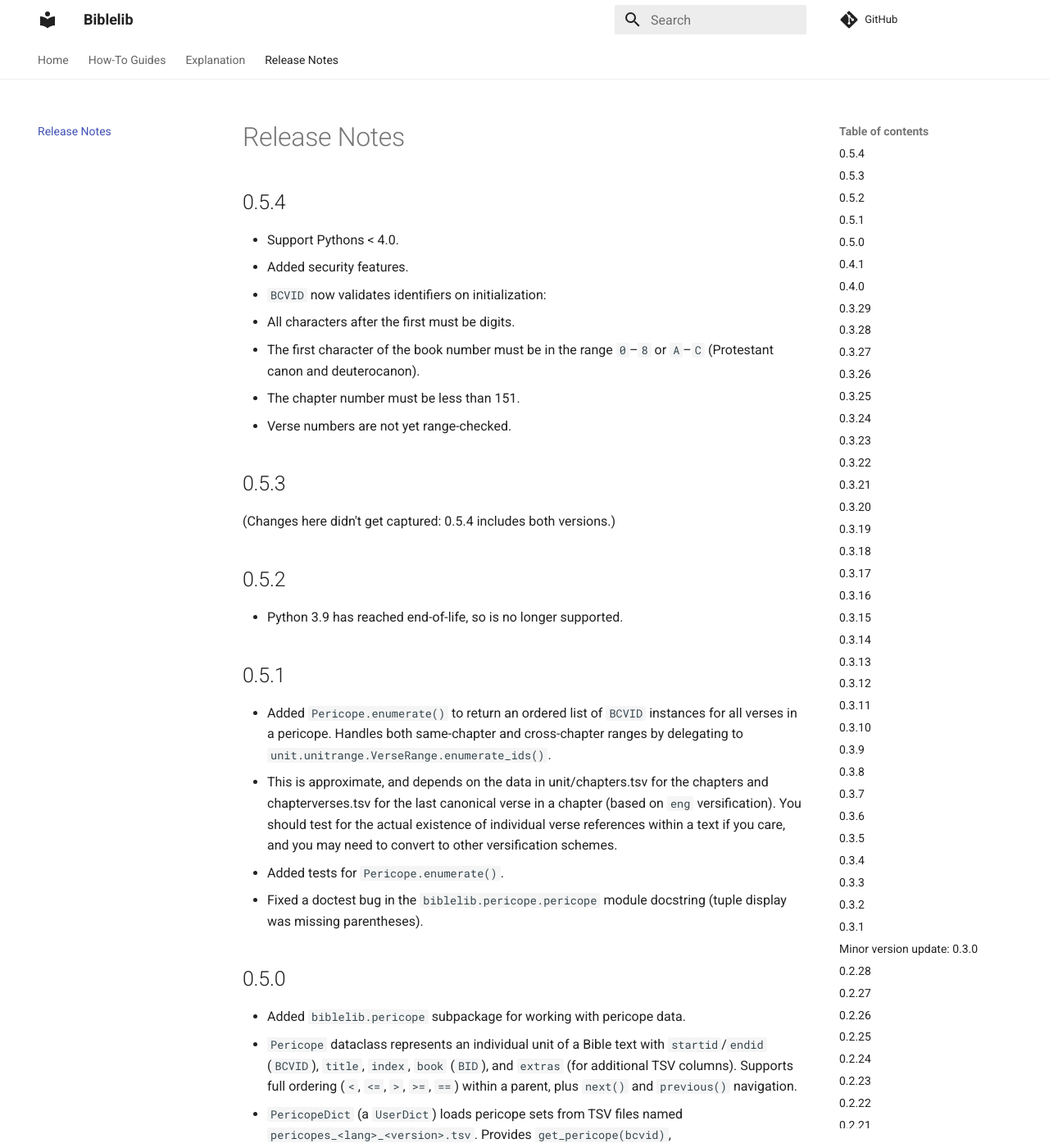
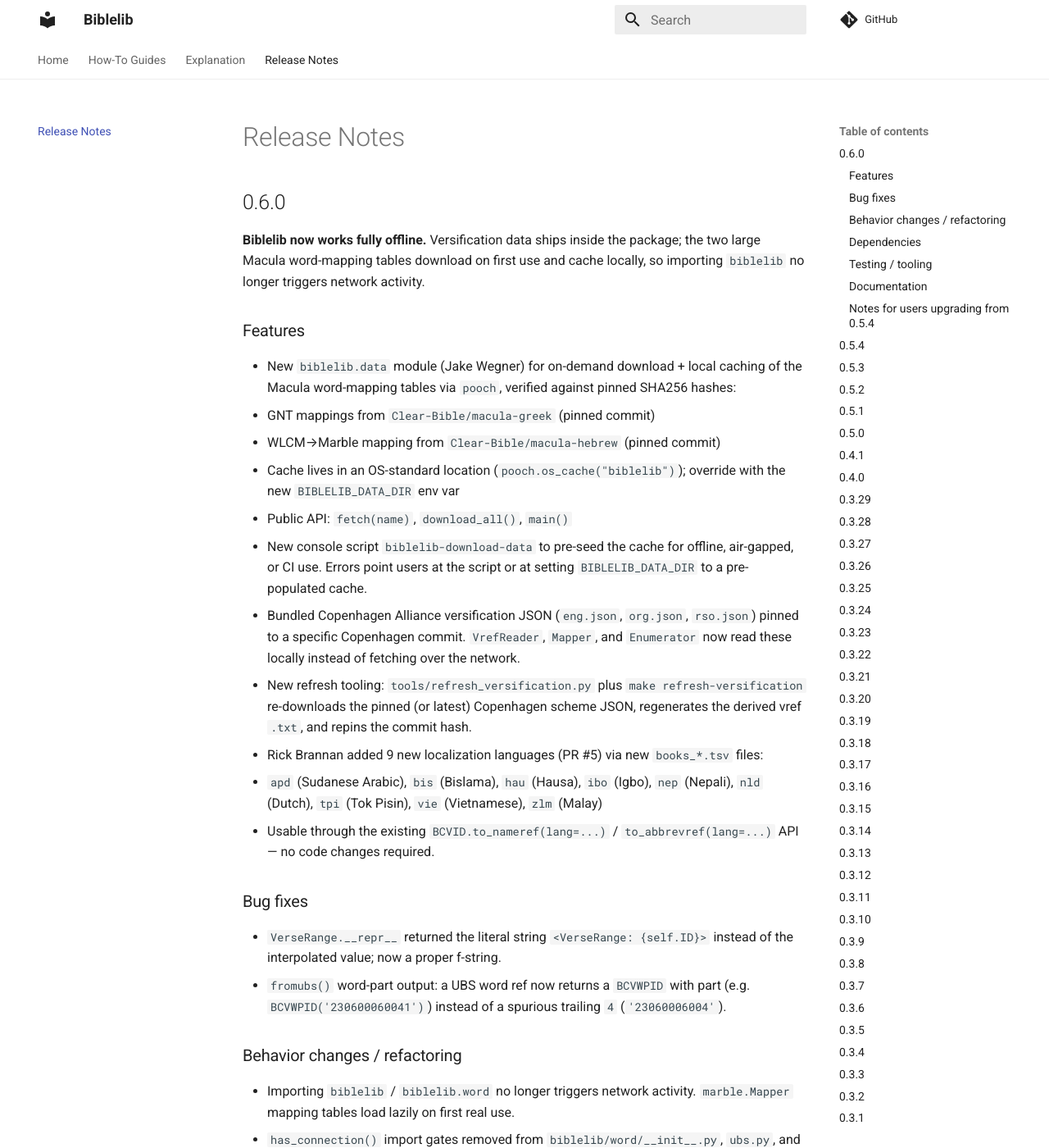
Before and after one commit to Clear-Bible/Biblelib, an MkDocs documentation site: the page built from docs/ReleaseNotes.md, in a window 1280 px wide and 1400 px high. Shown: the whole window at 82% size. Built offline with MkDocs 1.6.1 and Material for MkDocs 9.7.7, drawn with Linux system fonts in a browser that asks for light colours; comment, search, counter and statistics services are not loaded; some of the changed text lies outside the part shown.

Commit message:
added 0.6.0 documentation
by GlooCode

```diff
--- a/docs/ReleaseNotes.md
+++ b/docs/ReleaseNotes.md
@@ -1,4 +1,66 @@
 # Release Notes
+
+## 0.6.0
+
+**Biblelib now works fully offline.** Versification data ships inside the package; the two large Macula word-mapping tables download on first use and cache locally, so importing `biblelib` no longer triggers network activity.
+
+### Features
+
+- New `biblelib.data` module (Jake Wegner) for on-demand download + local caching of the Macula word-mapping tables via `pooch`, verified against pinned SHA256 hashes:
+  - GNT mappings from `Clear-Bible/macula-greek` (pinned commit)
+  - WLCM→Marble mapping from `Clear-Bible/macula-hebrew` (pinned commit)
+  - Cache lives in an OS-standard location (`pooch.os_cache("biblelib")`); override with the new `BIBLELIB_DATA_DIR` env var
+  - Public API: `fetch(name)`, `download_all()`, `main()`
+- New console script `biblelib-download-data` to pre-seed the cache for offline, air-gapped, or CI use. Errors point users at the script or at setting `BIBLELIB_DATA_DIR` to a pre-populated cache.
+- Bundled Copenhagen Alliance versification JSON (`eng.json`, `org.json`, `rso.json`) pinned to a specific Copenhagen commit. `VrefReader`, `Mapper`, and `Enumerator` now read these locally instead of fetching over the network.
+- New refresh tooling: `tools/refresh_versification.py` plus `make refresh-versification` re-downloads the pinned (or latest) Copenhagen scheme JSON, regenerates the derived vref `.txt`, and repins the commit hash.
+- Rick Brannan added 9 new localization languages (PR #5) via new `books_*.tsv` files:
+  - `apd` (Sudanese Arabic), `bis` (Bislama), `hau` (Hausa), `ibo` (Igbo),
+    `nep` (Nepali), `nld` (Dutch), `tpi` (Tok Pisin), `vie` (Vietnamese),
+    `zlm` (Malay)
+  - Usable through the existing `BCVID.to_nameref(lang=...)` / `to_abbrevref(lang=...)` API — no code changes required.
+
+### Bug fixes
+
+- `VerseRange.__repr__` returned the literal string `<VerseRange: {self.ID}>` instead of the interpolated value; now a proper f-string.
+- `fromubs()` word-part output: a UBS word ref now returns a `BCVWPID` with part (e.g. `BCVWPID('230600060041')`) instead of a spurious trailing `4` (`'23060006004'`).
+
+### Behavior changes / refactoring
+
+- Importing `biblelib` / `biblelib.word` no longer triggers network activity. `marble.Mapper` mapping tables load lazily on first real use.
+- `has_connection()` import gates removed from `biblelib/word/__init__.py`, `ubs.py`, and `mappings/__init__.py`. `fromubs` and `Mapper` are now always available regardless of connectivity. `has_connection()` is retained as public API but no longer used internally.
+- `ethiopian_custom` versification scheme dropped (upstream source no longer exists); only `eng`/`org`/`rso` remain.
+- `VrefReader` gained a `sourcefile` kwarg; `vref_file` is now a local `Path` instead of a URL.
+- `Mapper` and `Enumerator` read bundled `<scheme>.json` locally instead of fetching Copenhagen Alliance JSON over the network.
+- Python version constraint narrowed: `>=3.10,<4.0` → `>=3.10,<3.14`.
+- `biblelib/unit/chapter.py`: doctest modernization and type-hint cleanup (`Optional[...]`/`Union[...]` → `X | None` syntax). `Chapter` now exposes `_books` / `_chapters` class collections.
+
+### Dependencies
+
+- Runtime: added `pooch = "^1.8"`; `pydantic` bumped 2.11.7 → 2.13.4.
+- Dev: added `filelock = "^3.12"`; `pytest` loosened to `>=7.1.2,<10.0.0`.
+- Various lockfile-only bumps via dependabot.
+
+### Testing / tooling
+
+- New `tests/conftest.py` pre-seeds the data cache at pytest startup under a `filelock` (safe for pytest-xdist parallel runs; skips gracefully when offline).
+- New `tests/versification/test_vref_derivation.py` drift-guards between bundled JSON and committed vref files (parametrized over eng/org/rso × nt/ot/protestant).
+- `Makefile`: `make test` now pre-seeds the data cache first; new `make refresh-versification` target.
+- `pyproject.toml`: the experimental `biblelib/corpus` module is now excluded from both pytest collection and mypy.
+
+### Documentation
+
+- `README.md` — new "Data" section documenting the download/caching behavior, `BIBLELIB_DATA_DIR`, and `biblelib-download-data`; language table extended.
+- `biblelib/versification/ReadMe.md` — documents bundling, the dropped `ethiopian_custom`, and the "do not delete vref files" guarantee.
+- `LICENSE.md` — attribution now also covers MACULA Hebrew (`macula_to_marble_map.tsv`).
+- `SECURITY.md` — updated maintainer email.
+
+### Notes for users upgrading from 0.5.4
+
+- `Mapper` / `Enumerator` / `VrefReader` no longer hit the network. Their `vref_file` / `mappingfile` attributes changed from URLs to local paths (URLs retained for provenance).
+- `ethiopian_custom` scheme removed.
+- `fromubs()` part output corrected: BCVWPID values with a part suffix change (e.g. `…06004` → `…060041`).
+- Python support tightened to `< 3.14`.
 
 ## 0.5.4
 
```
